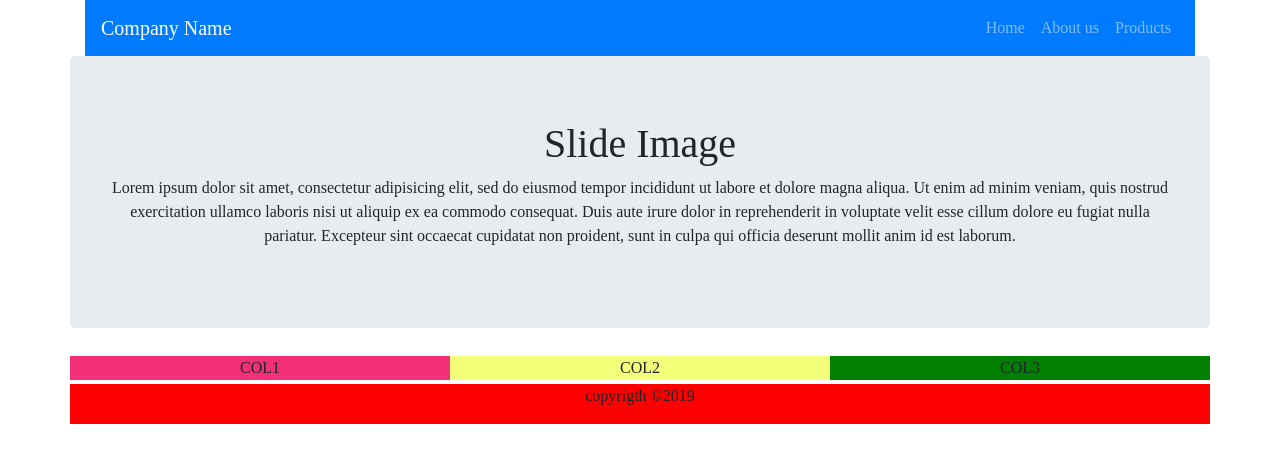
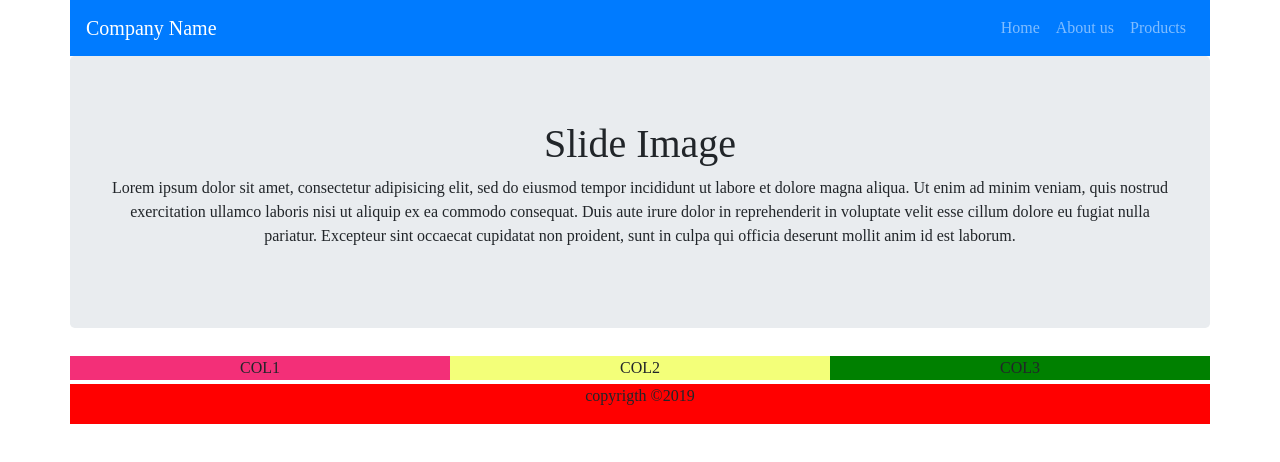
Before and after one commit to bertrandtraore/BootstrapProject, a plain HTML site: page index.html in a window 1280 px wide. Drawn offline with nearby package versions, Linux system fonts and the light colour scheme.

Commit message:
Navigation Padding

```diff
--- a/custom.css
+++ b/custom.css
@@ -38,3 +38,7 @@ body{
 #footer{
 	background-color: red;
 }
+#menus{
+	padding-left: 0px;
+	padding-right: 0px;
+}
--- a/index.html
+++ b/index.html
@@ -10,6 +10,8 @@
 <body>
 <div class="container">
 <!-- NAVIGATION STARTS HERE -->
+<div class="row">
+<div class="col-sm-12" id="menus">
 <nav class="navbar navbar-expand-lg navbar-dark bg-primary">
 		<a href="#" class="navbar-brand">Company Name</a>
 		<button class="navbar-toggler" type="button" data-toggle="collapse" data-target="#navbarSupportedContent" >
@@ -29,6 +31,8 @@
 		</ul>
 		</div>
 	</nav>
+	</div>
+	</div>
 	<div class="row">
 		<div class="col-sm-12" id="slider">
 			<div class="jumbotron">
```
